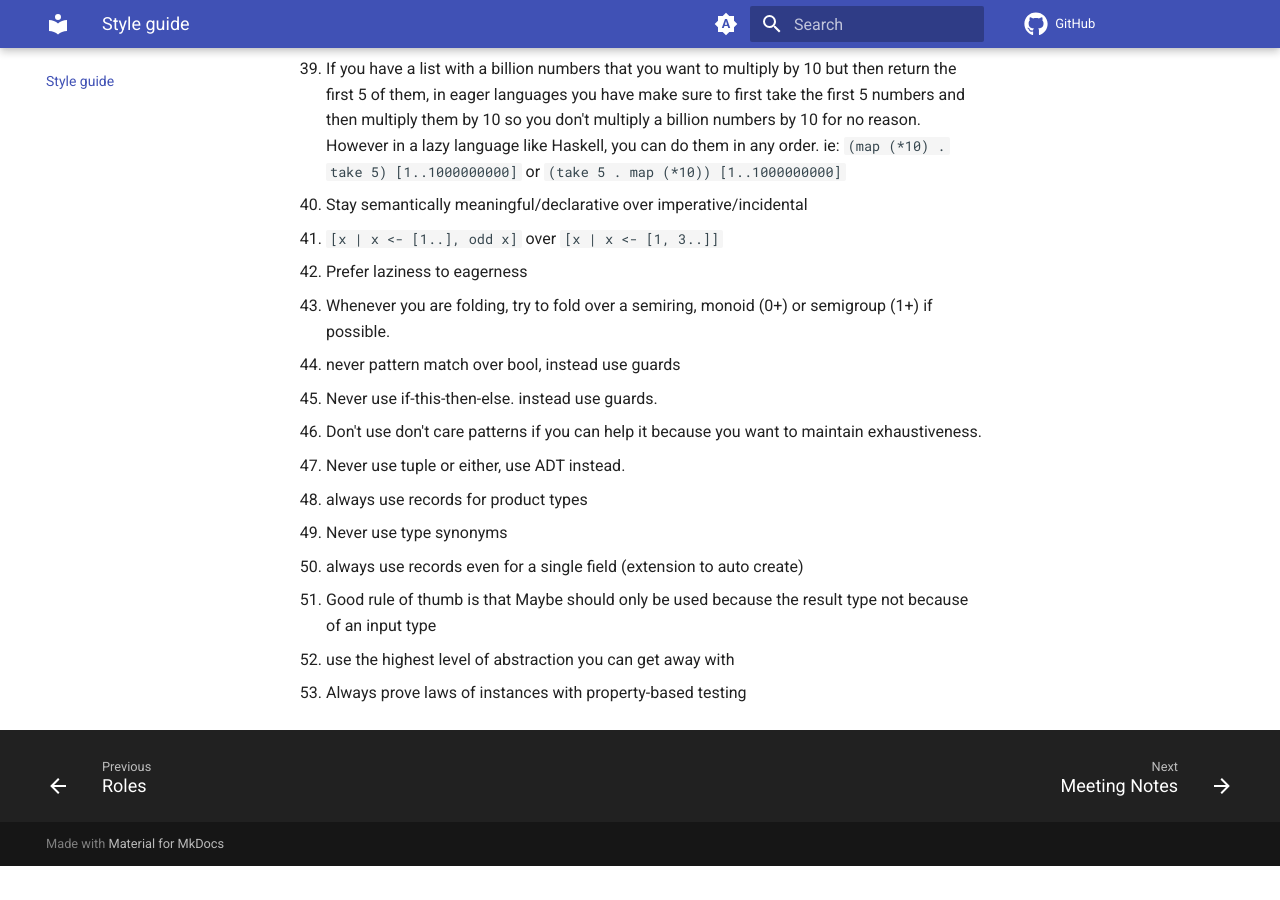
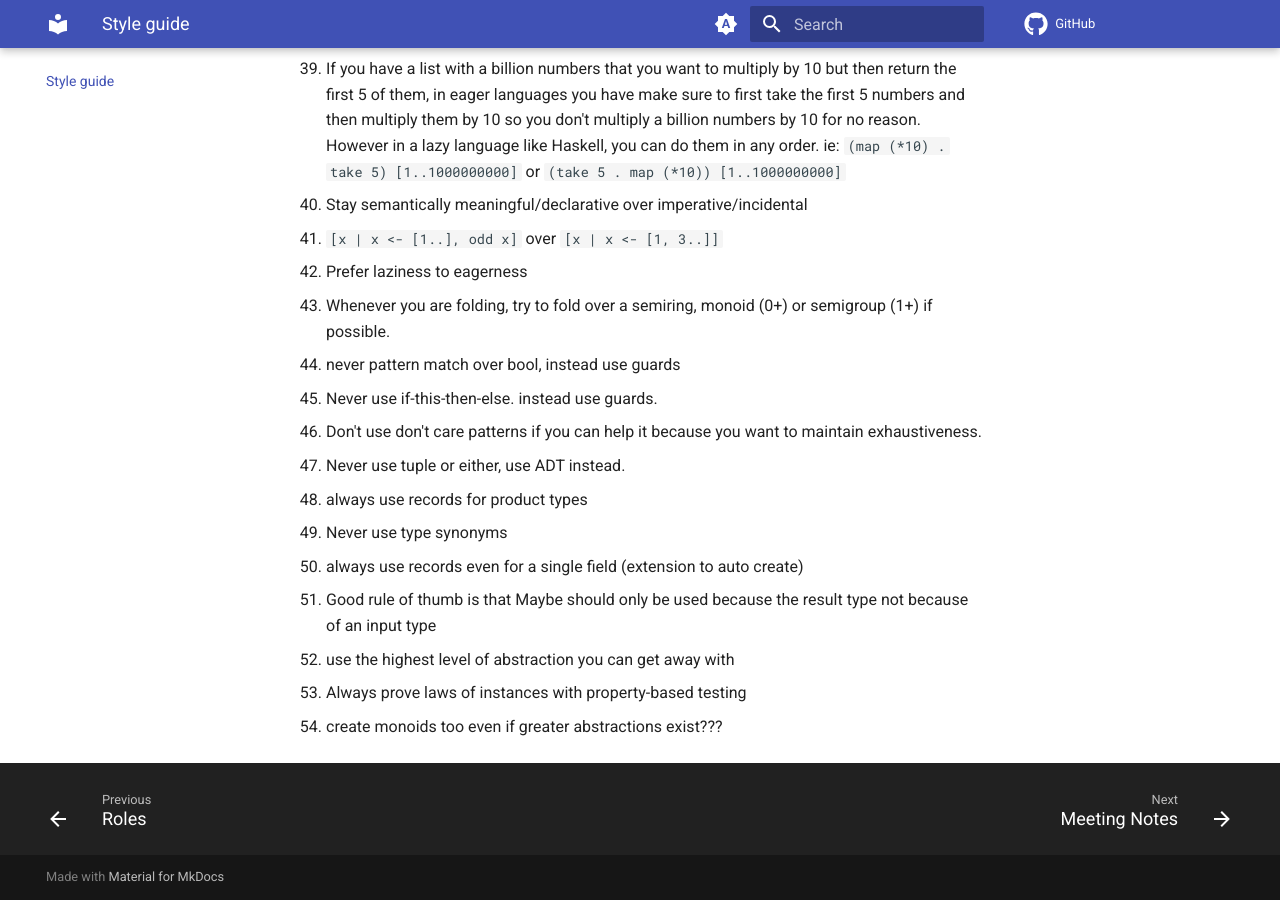
Before and after one commit to solvex-software/solvex-internal-documentation, an MkDocs documentation site: the page built from docs/style-guide.md, in a window 1280 px wide and 900 px high, scrolled down 1771 px. Built offline with MkDocs 1.6.1 and Material for MkDocs 9.7.7, drawn with Linux system fonts in a browser that asks for light colours; comment, search, counter and statistics services are not loaded; before the commit the page ends 2637 px from its top, so only the background shows below that.

Commit message:
Update style-guide.md

```diff
--- a/docs/style-guide.md
+++ b/docs/style-guide.md
@@ -54,3 +54,4 @@
 1. Good rule of thumb is that Maybe should only be used because the result type not because of an input type
 1. use the highest level of abstraction you can get away with
 1. Always prove laws of instances with property-based testing
+1. create monoids too even if greater abstractions exist???
```
